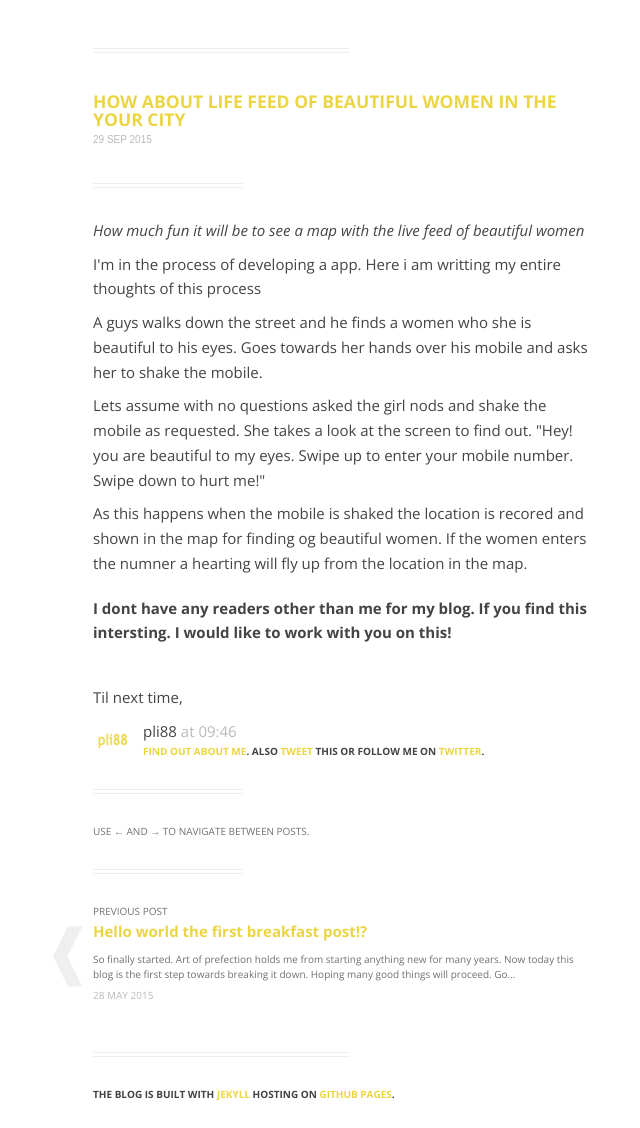
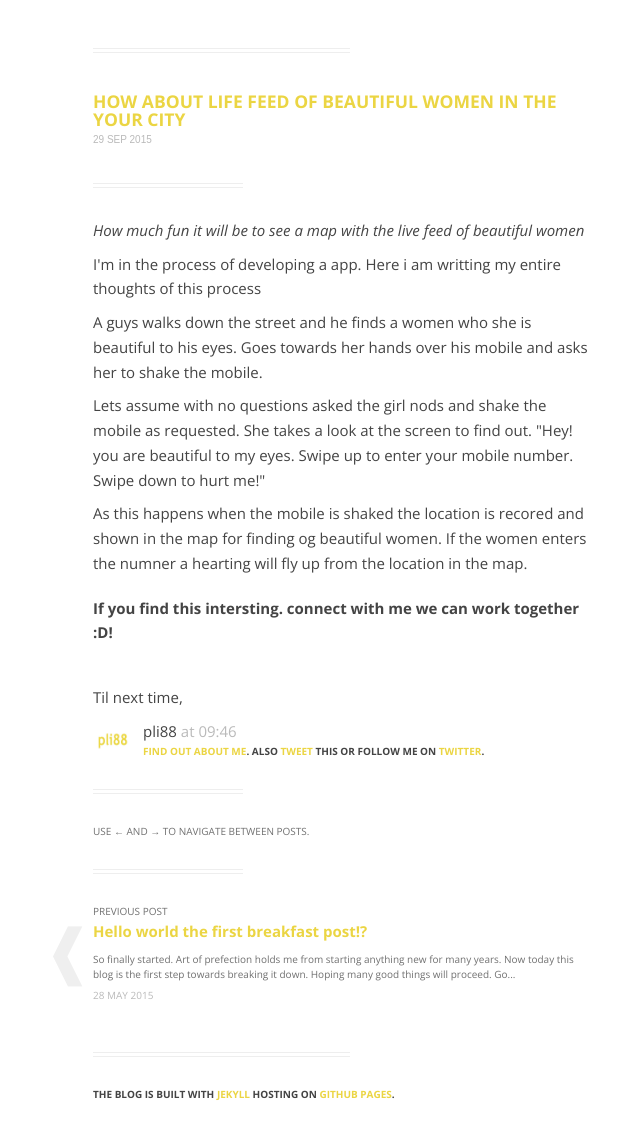
Before and after one commit to karthick-manoharan/karthick-manoharan.github.io, a Jekyll site: the page built from _posts/2015-09-29-Beautiful-women-in-your-city.md, in a window 1280 px wide. Shown: the whole page, without its empty margins (311-951 px from the left). Built offline with Jekyll 4.4.1, drawn with Linux system fonts in a browser that asks for light colours; Markdown is read by kramdown in place of the engine named in the settings; comment, search, counter and statistics services are not loaded.

Commit message:
post update

```diff
--- a/_posts/2015-09-29-Beautiful-women-in-your-city.md
+++ b/_posts/2015-09-29-Beautiful-women-in-your-city.md
@@ -14,4 +14,4 @@ hands over his mobile and asks her to shake the mobile.</p>
 
 <P>As this happens when the mobile is shaked the location is recored and shown in the map for finding og beautiful women. If the women enters the numner a hearting will fly up from the location in the map.</P>
 
-<h4>I dont have any readers other than me for my blog. If you find this intersting. I would like to work with you on this!</h4>
+<h4>If you find this intersting. connect with me we can work together :D!</h4>
```
